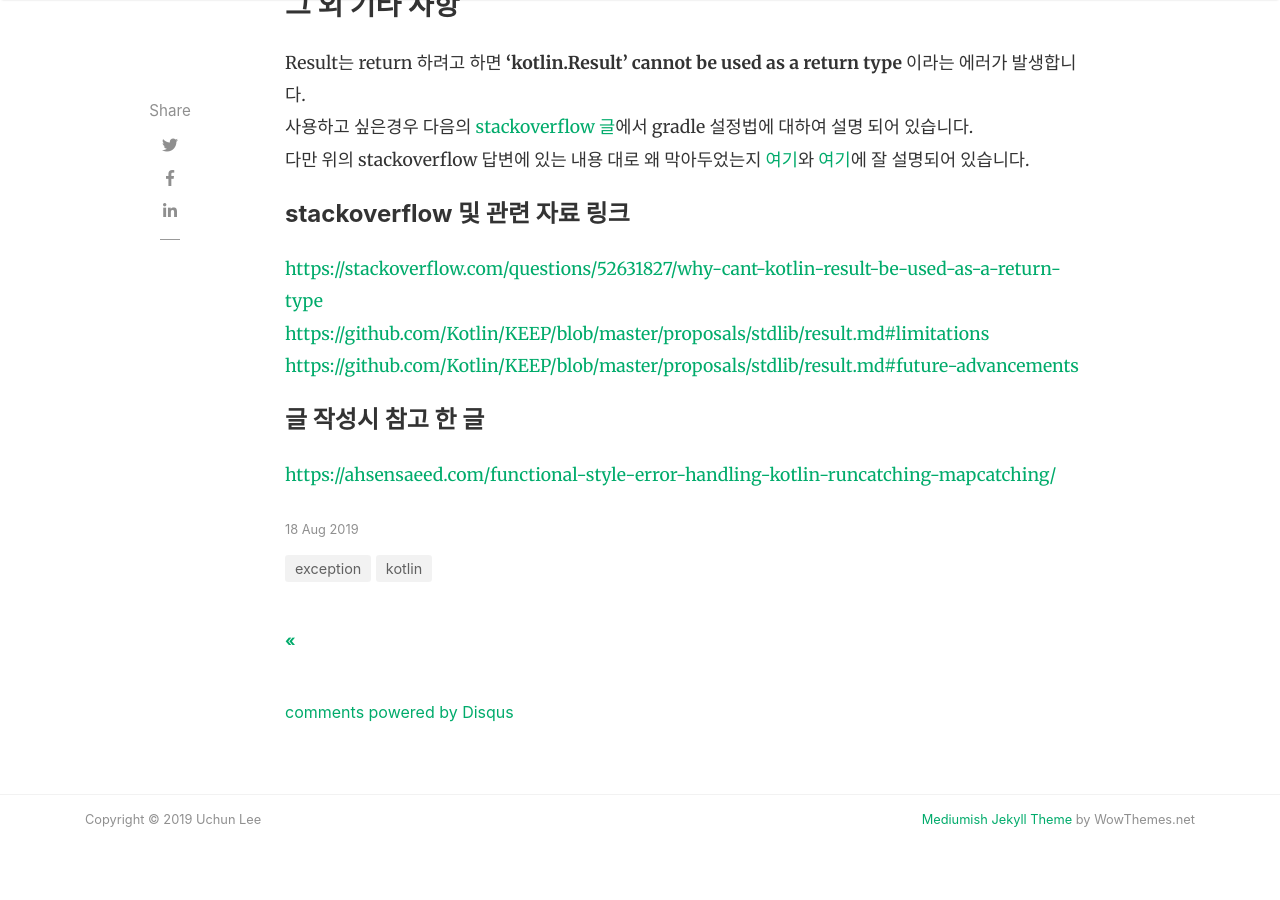
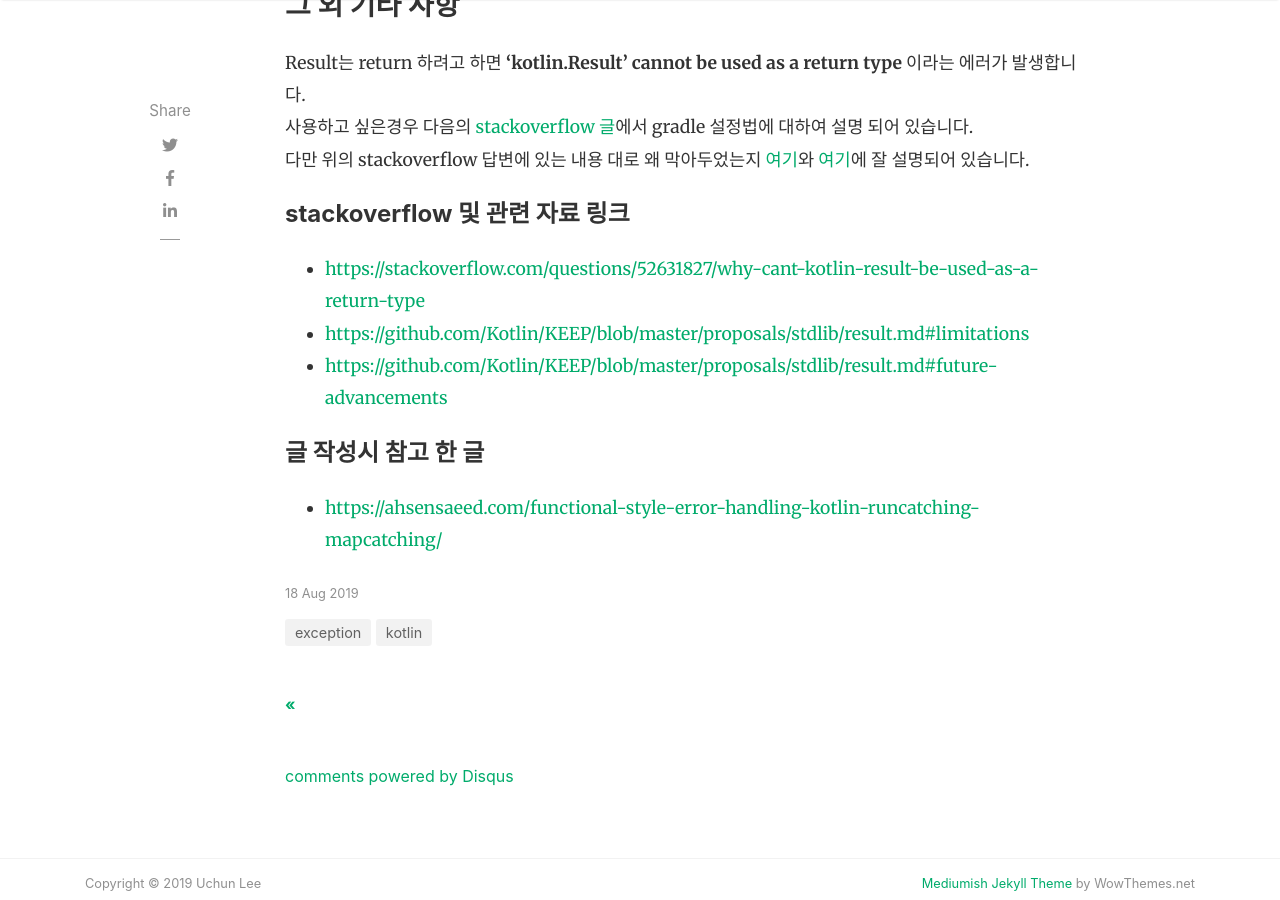
Before and after one commit to uchun-dev/uchun-dev-blog, a Jekyll site: the page built from _posts/2019-08-18-runCatching을 이용한 kotlin에서 예외 처리 방법.md, in a window 1280 px wide and 900 px high, scrolled down 5134 px. Built offline with Jekyll 4.4.1, drawn with Linux system fonts in a browser that asks for light colours; nearby versions of some CDN libraries; comment, search, counter and statistics services are not loaded.

Commit message:
modify link expression

```diff
--- a/_posts/2019-08-18-runCatching을 이용한 kotlin에서 예외 처리 방법.md
+++ b/_posts/2019-08-18-runCatching을 이용한 kotlin에서 예외 처리 방법.md
@@ -172,9 +172,9 @@ Result는 return 하려고 하면 **'kotlin.Result' cannot be used as a return t
 다만 위의 stackoverflow 답변에 있는 내용 대로 왜 막아두었는지 [여기](https://github.com/Kotlin/KEEP/blob/master/proposals/stdlib/result.md#limitations)와 [여기](https://github.com/Kotlin/KEEP/blob/master/proposals/stdlib/result.md#future-advancements)에 잘 설명되어 있습니다.
 
 #### stackoverflow 및 관련 자료 링크
-[https://stackoverflow.com/questions/52631827/why-cant-kotlin-result-be-used-as-a-return-type](https://stackoverflow.com/questions/52631827/why-cant-kotlin-result-be-used-as-a-return-type)<br>
-[https://github.com/Kotlin/KEEP/blob/master/proposals/stdlib/result.md#limitations](https://github.com/Kotlin/KEEP/blob/master/proposals/stdlib/result.md#limitations)<br>
-[https://github.com/Kotlin/KEEP/blob/master/proposals/stdlib/result.md#future-advancements](https://github.com/Kotlin/KEEP/blob/master/proposals/stdlib/result.md#future-advancements)
+- <https://stackoverflow.com/questions/52631827/why-cant-kotlin-result-be-used-as-a-return-type>
+- <https://github.com/Kotlin/KEEP/blob/master/proposals/stdlib/result.md#limitations>
+- <https://github.com/Kotlin/KEEP/blob/master/proposals/stdlib/result.md#future-advancements>
 
 #### 글 작성시 참고 한 글
-[https://ahsensaeed.com/functional-style-error-handling-kotlin-runcatching-mapcatching/](https://ahsensaeed.com/functional-style-error-handling-kotlin-runcatching-mapcatching/)
+- <https://ahsensaeed.com/functional-style-error-handling-kotlin-runcatching-mapcatching/>
```
